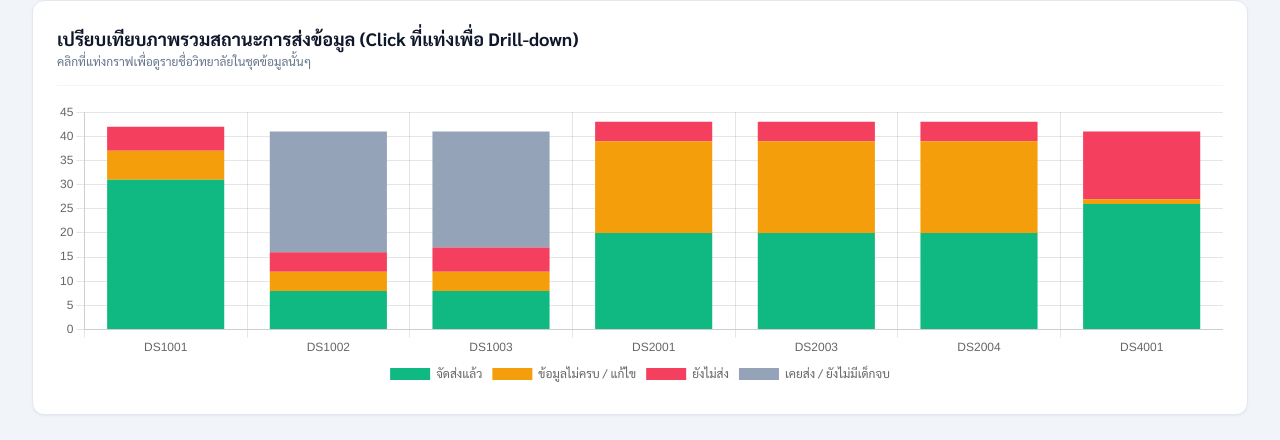
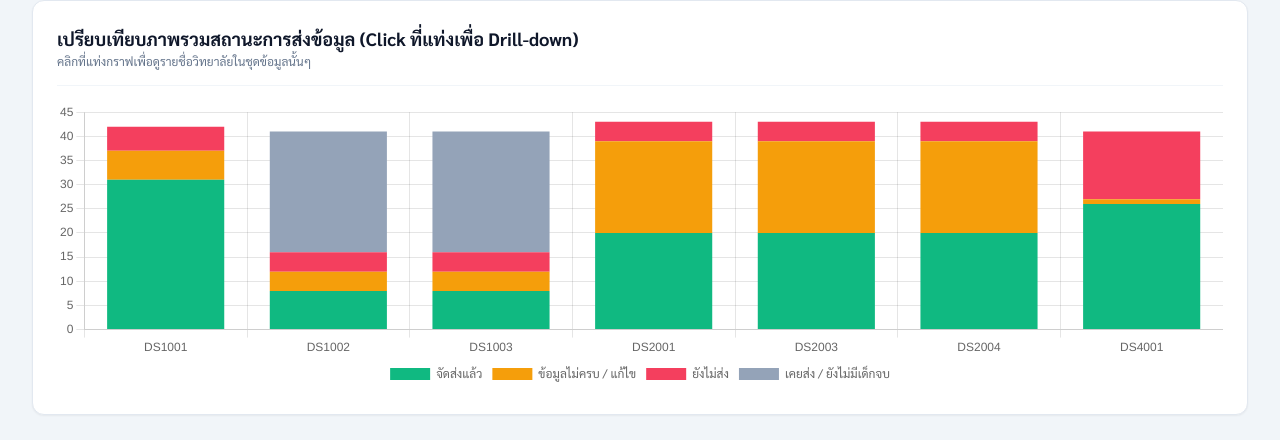
Before and after one commit to pi-unicon/unicon-dashboard, a plain HTML site: page index.html in a window 1280 px wide. Shown: the part 286-726 px from the top of the page. Drawn offline with nearby package versions, Linux system fonts and the light colour scheme.

Commit message:
Update index.html

```diff
--- a/index.html
+++ b/index.html
@@ -272,13 +272,13 @@
                 ],
                 missing: [
                     "วพบ. สรรพสิทธิประสงค์", "วสส. จังหวัดตรัง", "วสส. จังหวัดสุพรรณบุรี",
-                    "วสส. จังหวัดอุบลราชธานี", "ว.อภัยภูเบศร จังหวัดปราจีนบุรี"
+                    "วสส. จังหวัดอุบลราชธานี"
                 ],
                 na: [
                     "วพบ. กรุงเทพ", "วพบ. ขอนแก่น", "วพบ. จักรีรัช", "วพบ. ชัยนาท", "วพบ. ตรัง",
                     "วพบ. นพรัตน์วชิระ", "วพบ. นครลำปาง", "วพบ. นครราชสีมา", "วพบ. นครศรีธรรมราช", "วพ. พระจอมเกล้า จังหวัดเพชรบุรี",
                     "วพบ. พุทธชินราช", "วพบ. พะเยา", "วพบ. ยะลา", "วพบ. ราชบุรี", "วพ. ศรีมหาสารคาม", "วพบ. สระบุรี",
-                    "วพบ. สุพรรณบุรี", "วพบ. สุรินทร์", "วพบ. สุราษฎร์ธานี", "วพบ. อุตรดิตถ์", "วพบ. แพร่", "วทก", "คณะแพทย์", "โครงการจัดตั้งคณะเภสัช"
+                    "วพบ. สุพรรณบุรี", "วพบ. สุรินทร์", "วพบ. สุราษฎร์ธานี", "วพบ. อุตรดิตถ์", "วพบ. แพร่", "วทก", "ว.อภัยภูเบศร จังหวัดปราจีนบุรี", "คณะแพทย์", "โครงการจัดตั้งคณะเภสัช"
                 ]
             },
             "DS2001": {
```
